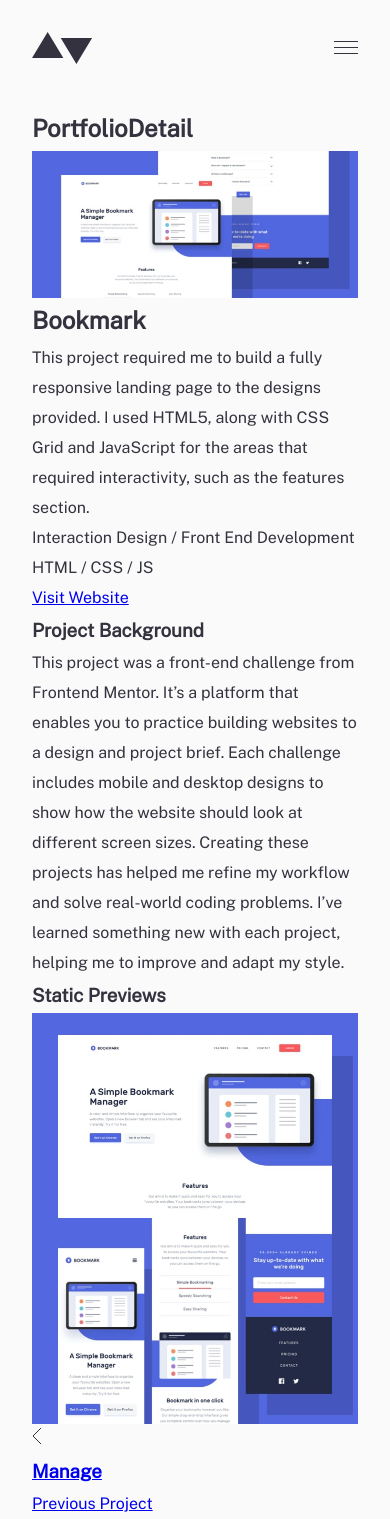
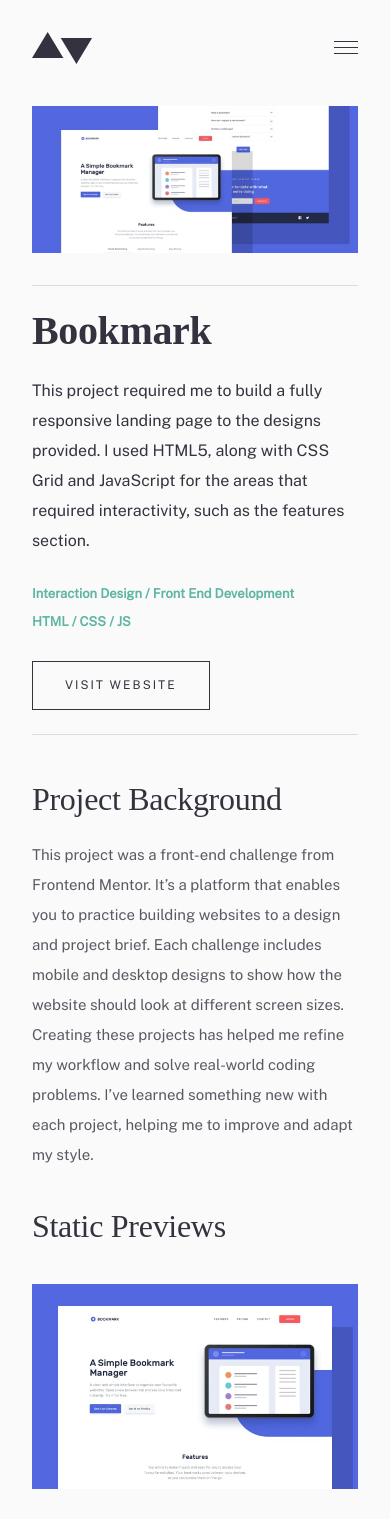
Before and after one commit to xaviguasch/minimalist-portfolio-website-frontendmentor-prac, a React (Create React App) app: page /portfolio/Bookmark in a window 390 px wide. Shown: the top 1519 px of the page. Built offline with nearby package versions, Linux system fonts and the light colour scheme; a web font is replaced by a local one.

Commit message:
styled portfolio-background section in PortfolioDetail component, for mobile

```diff
--- a/src/components/PortfolioDetail.js
+++ b/src/components/PortfolioDetail.js
@@ -18,18 +18,33 @@
 
   return (
     <div className='PortfolioDetail'>
-      <h2>PortfolioDetail</h2>
       <img src={project.images.mobile.hero} alt='' />
-      <h2>{project.name}</h2>
-      <p>{project.description}</p>
-      <div className='tags'>Interaction Design / Front End Development</div>
-      <div className='tags'>HTML / CSS / JS</div>
-      <a href='#'>Visit Website</a>
-      <h3>Project Background</h3>
-      <p>{project.background}</p>
-      <h3>Static Previews</h3>
-      <img src={project.images.mobile.preview1} alt='' />
-      <img src={project.images.mobile.preview2} alt='' />
+
+      <div className='portfolio-info'>
+        <h2 className='title title--lg'>{project.name}</h2>
+        <p>{project.description}</p>
+        <div className='tag-area'>
+          <p className='tags'>Interaction Design / Front End Development</p>
+          <p className='tags'>HTML / CSS / JS</p>
+        </div>
+        <Link to='#' className='btn btn--alt'>
+          Visit Website
+        </Link>
+      </div>
+
+      <div className='portfolio-background'>
+        <div className='title-and-text'>
+          <h3 className='title title--md'>Project Background</h3>
+          <p className='text'>{project.background}</p>
+        </div>
+        <div className='previews'>
+          <h3 className='title title--md'>Static Previews</h3>
+          <div className='previews__images'>
+            <img src={project.images.mobile.preview1} alt='' />
+            <img src={project.images.mobile.preview2} alt='' />
+          </div>
+        </div>
+      </div>
 
       <div className='other-projects'>
         <Link className='other-projects__left' to={`/portfolio/${project.previous}`}>
--- a/src/components/PortfolioPage.css
+++ b/src/components/PortfolioPage.css
@@ -1,17 +1,20 @@
 .PortfolioPage {
 }
 
-.portfolio-info {
-  border-top: 1px solid var(--clr-grayish-dark-diluted-text);
-  border-bottom: 1px solid var(--clr-grayish-dark-diluted-text);
-  margin-top: 32px;
-  margin-bottom: 72px;
-
-  padding: 24px 0;
+.previews {
+  margin-top: 40px;
 
   display: flex;
   flex-direction: column;
   justify-content: center;
   align-items: flex-start;
-  gap: 24px;
+  gap: 40px;
 }
+
+.previews__images {
+  display: flex;
+  flex-direction: column;
+  justify-content: center;
+  align-items: flex-start;
+  gap: 32px;
+}
--- a/src/index.css
+++ b/src/index.css
@@ -16,10 +16,10 @@
   --ff-main: 'Public Sans', sans-serif;
   --ff-secondary: 'Ibarra Real Nova', serif;
 
-  /* --fw-light: 300; */
+  --fw-light: 300;
   --fw-regular: 400;
-  /* --fw-medium: 500; */
-  /* --fw-semi-bold: 600; */
+  --fw-medium: 500;
+  --fw-semi-bold: 600;
   --fw-bold: 700;
 
   --fs-07: 0.438rem;
@@ -53,7 +53,7 @@
   --clr-grayish-dark-text: hsl(245, 11%, 22%);
   --clr-grayish-dark-diluted-text: hsla(245, 11%, 22%, 0.15);
   --clr-white-text: hsla(0, 0%, 100%, 1);
-  --clr-cyan-text: hsla(168, 36%, 54%, 1);
+  --clr-cyan-text: hsl(168, 37%, 54%);
 
   /* Background  */
   --clr-very-light-grey-bg: hsla(0, 0%, 98%, 1);
@@ -98,15 +98,28 @@
   letter-spacing: -0.36px;
 }
 
-.title--lg,
+.title--lg {
+  font-size: var(--fs-40);
+  font-weight: var(--fw-bold);
+}
+
 .title--md {
-  font-size: var(--fs-40);
+  font-size: var(--fs-32);
+  font-weight: var(--fw-medium);
+  letter-spacing: -0.29px;
 }
 
 .text {
   font-size: var(--fs-15);
   line-height: 2;
   opacity: 0.8;
+}
+
+.tags {
+  font-size: var(--fs-13);
+  font-weight: var(--fw-bold);
+  color: var(--clr-cyan-text);
+  line-height: 2.2;
 }
 
 /* ======================== */
@@ -155,3 +168,28 @@
 .wrapper {
   padding: 32px 32px 80px;
 }
+
+.portfolio-info {
+  border-top: 1px solid var(--clr-grayish-dark-diluted-text);
+  border-bottom: 1px solid var(--clr-grayish-dark-diluted-text);
+  margin-top: 32px;
+  margin-bottom: 72px;
+
+  padding: 24px 0;
+
+  display: flex;
+  flex-direction: column;
+  justify-content: center;
+  align-items: flex-start;
+  gap: 24px;
+}
+
+.portfolio-background {
+  margin-top: -24px;
+}
+
+.title-and-text {
+  display: flex;
+  flex-direction: column;
+  gap: 24px;
+}
```
